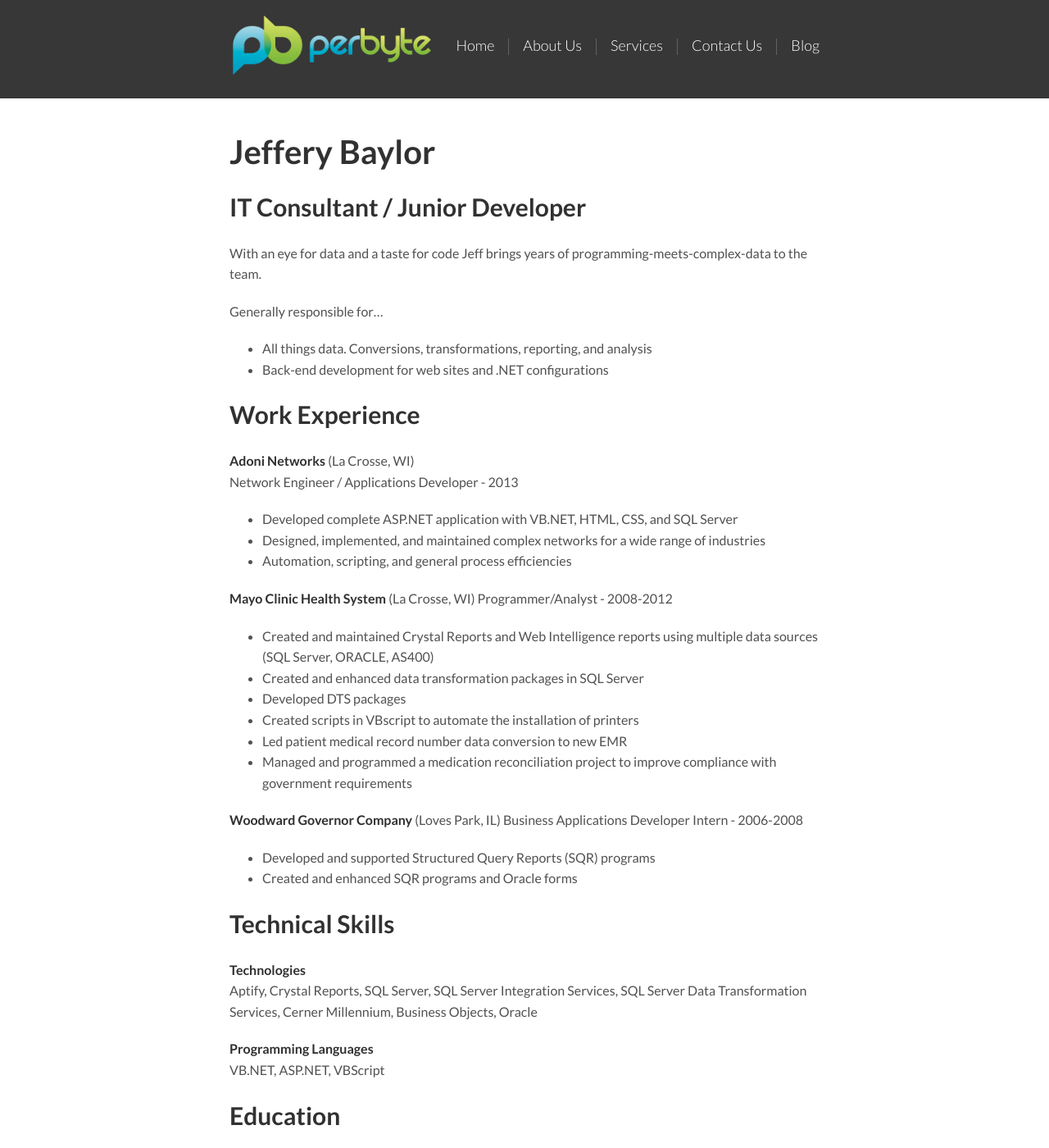
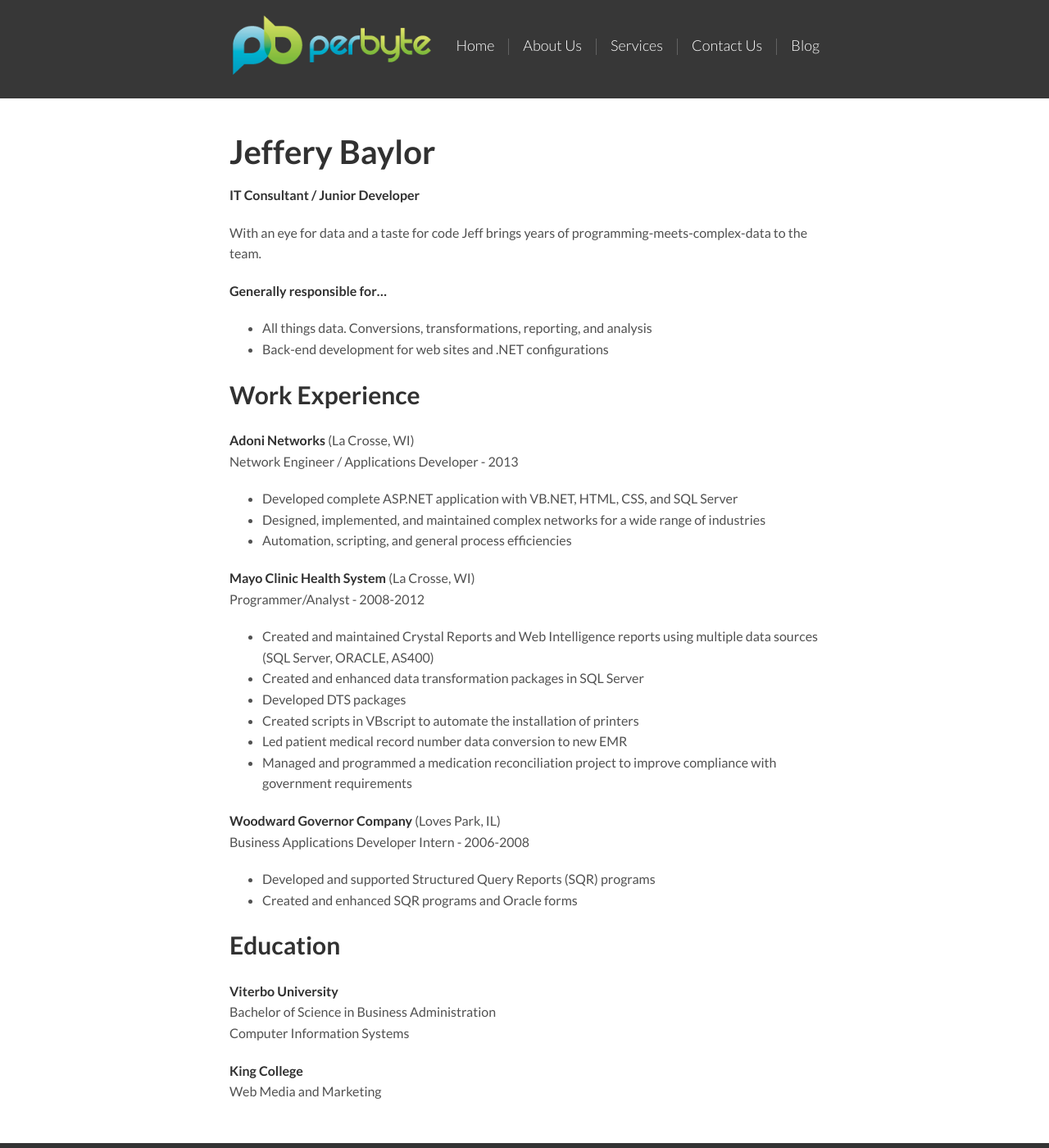
Before and after one commit to lcates/perbyte.github.io, a Jekyll site: the page built from jeff-resume.md, in a window 1280 px wide and 1400 px high. Shown: the whole window at 82% size. Built offline with Jekyll 4.4.1, drawn with Linux system fonts in a browser that asks for light colours; nearby versions of some CDN libraries; Markdown is read by kramdown in place of the engine named in the settings.

Commit message:
Minor updates to resumes

```diff
--- a/jeff-resume.md
+++ b/jeff-resume.md
@@ -6,11 +6,11 @@
 ---
 
 # Jeffery Baylor #
-## IT Consultant / Junior Developer ##
+**IT Consultant / Junior Developer**
 
 With an eye for data and a taste for code Jeff brings years of programming-meets-complex-data to the team.
 
-Generally responsible for...
+**Generally responsible for...**
 
 - All things data. Conversions, transformations, reporting, and analysis
 - Back-end development for web sites and .NET configurations
@@ -41,15 +41,6 @@
 - Developed and supported Structured Query Reports (SQR) programs
 - Created and enhanced SQR programs and Oracle forms
 
-Technical Skills
-----------------
-
-**Technologies**
-Aptify, Crystal Reports, SQL Server, SQL Server Integration Services, SQL Server Data Transformation Services, Cerner Millennium, Business Objects, Oracle
-
-**Programming Languages**
-VB.NET, ASP.NET, VBScript
-
 Education
 ---------
 
```
Also changed, not shown: jason-resume.md (+1 -0 lines), josh-resume.md (+4 -5 lines).
